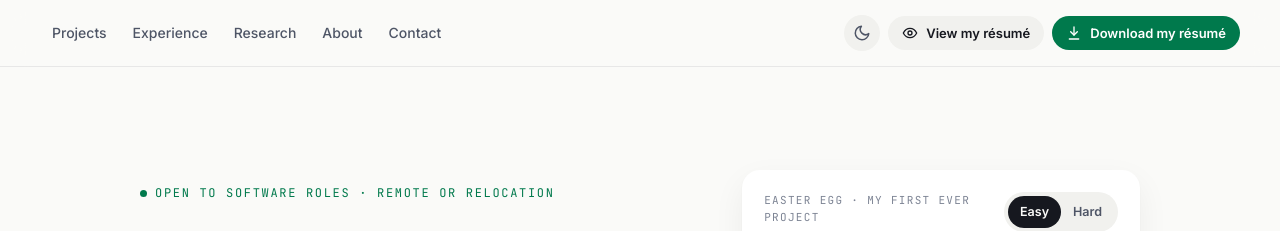
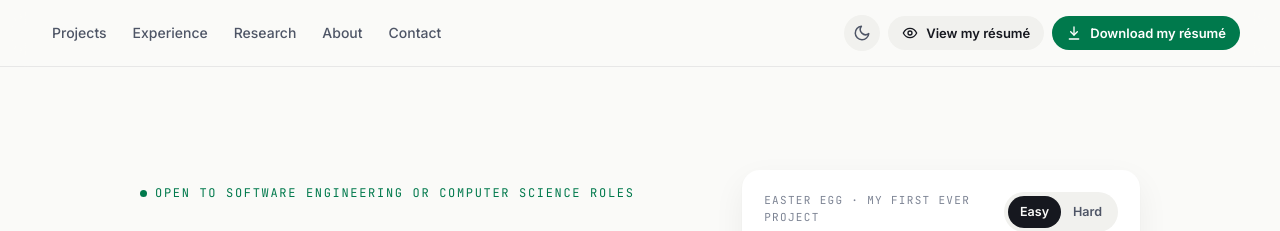
Before and after one commit to Lerbernard/Lerbernard.github.io, a plain HTML site: page index.html in a window 1280 px wide. Shown: the top 231 px of the page. Drawn offline with Linux system fonts and the light colour scheme; no server answers.

Commit message:
Hero: open to software engineering or computer science roles

```diff
--- a/index.html
+++ b/index.html
@@ -39,7 +39,7 @@
     <!-- ============ HERO ============ -->
     <section class="hero">
       <div class="hero-copy reveal">
-        <p class="eyebrow"><span class="dot"></span> Open to software roles · remote or relocation</p>
+        <p class="eyebrow"><span class="dot"></span> Open to software engineering or computer science roles</p>
         <h1 class="hero-title">
           Hi, I'm <span class="grad">Lee.</span><br>
           I build<br>
```
